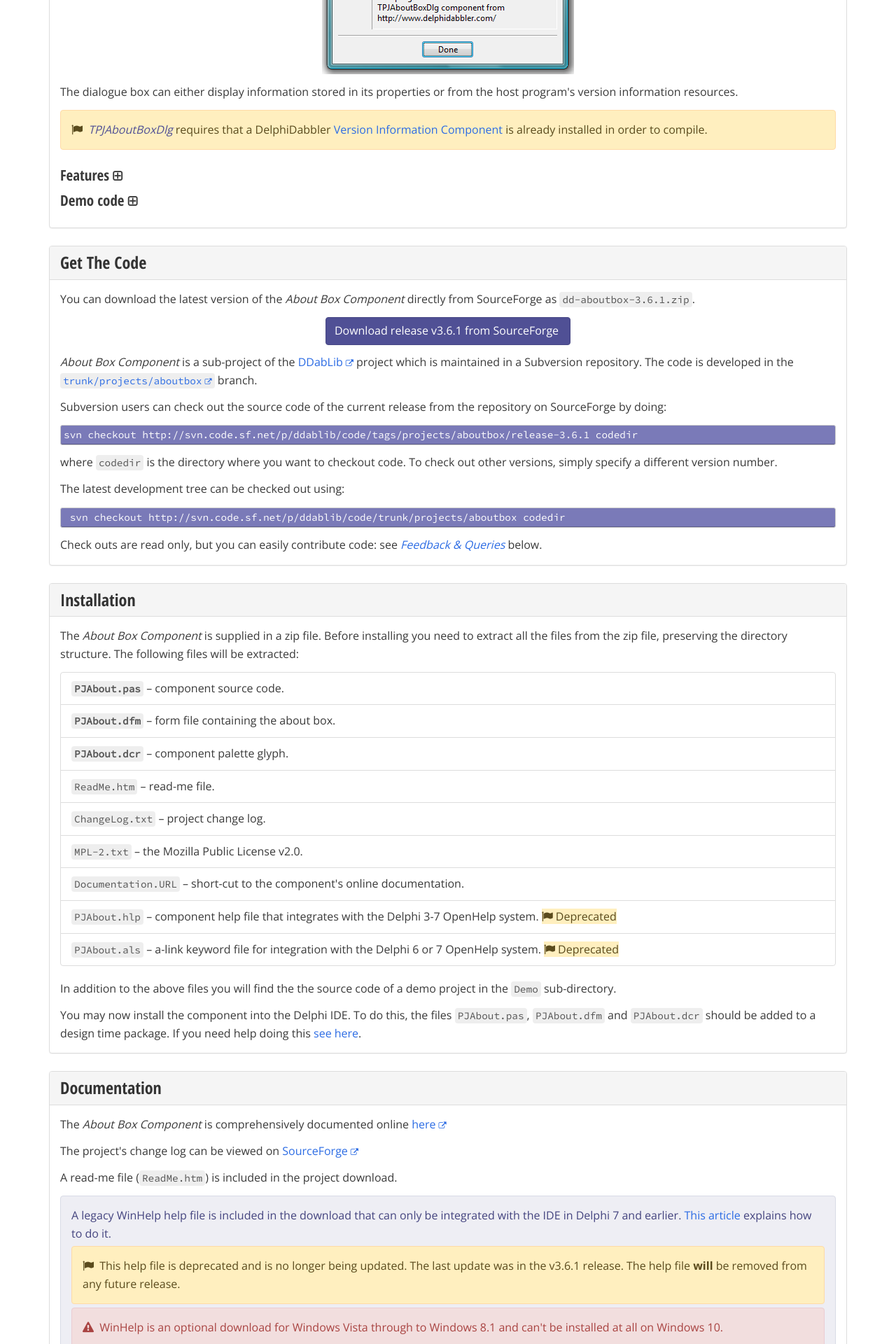
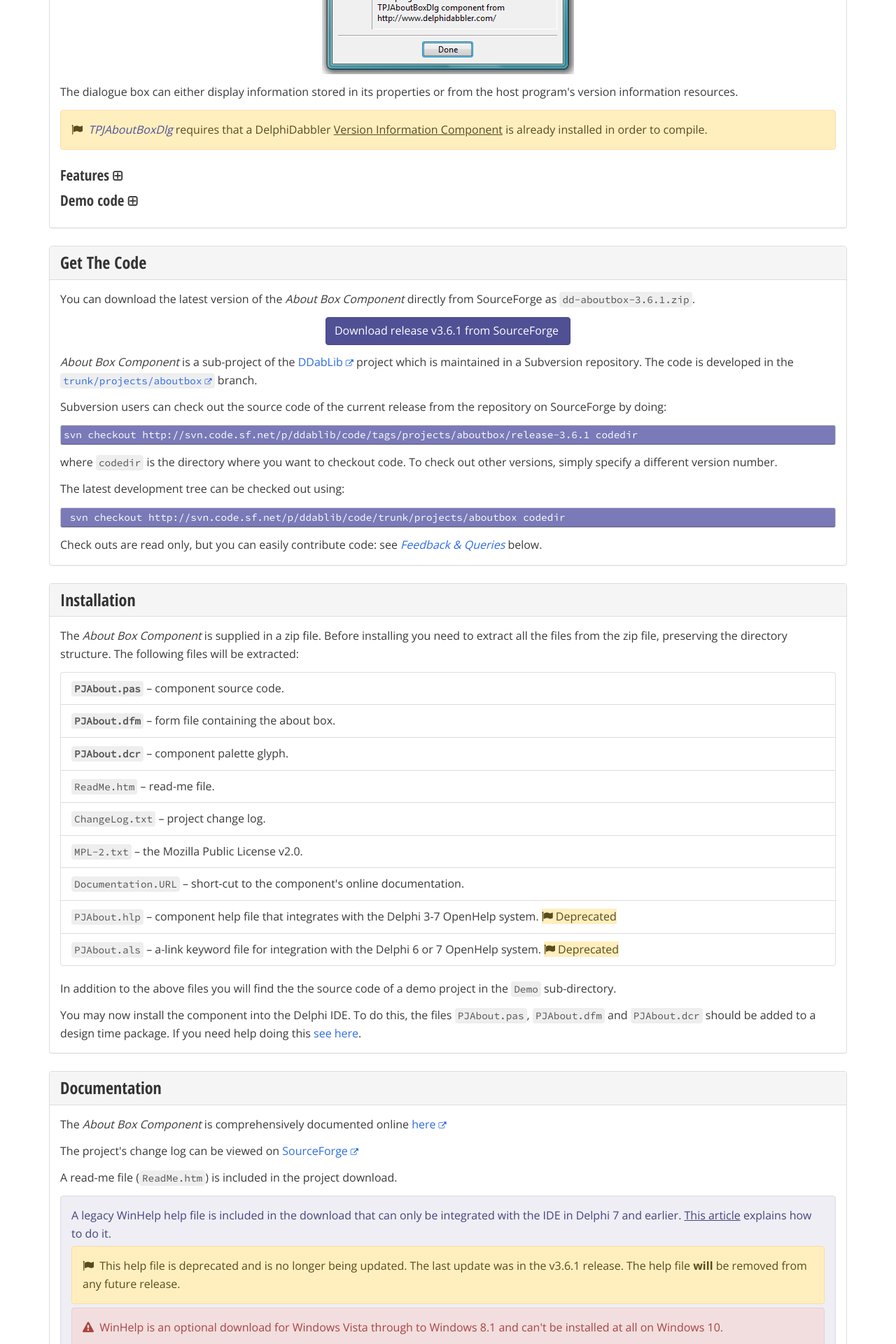
Before and after one commit to delphidabbler/delphidabbler.github.io, a Jekyll site: the page built from _software/aboutbox.html, in a window 1280 px wide. Shown: the part 845-2765 px from the top of the page at 70% size. Built offline with Jekyll 4.4.1, drawn with Linux system fonts in a browser that asks for light colours; nearby versions of some CDN libraries.

Commit message:
Modify styling of links in alert boxes to use relevant alert style
Used a mixin to do this.
Created a new custom mixins file for the mixin.

```diff
--- /dev/null
+++ b/_sass/_dd-custom-mixins.scss
@@ -0,0 +1,8 @@
+@mixin alert-link($text-colour, $bg-colour) {
+	a {
+		color: $text-colour;
+	}
+	a:hover {
+		background-color: darken($bg-colour, 8%);
+	}
+}
--- a/_sass/_dd-custom-styles.scss
+++ b/_sass/_dd-custom-styles.scss
@@ -155,6 +155,26 @@ samp, .samp, .kbd {
 samp, .samp {
 	background-color: $samp-bg;
 	color: $samp-color;
+}
+
+// Style links
+//** Bootstrap overrides
+.alert {
+	a {
+		text-decoration: underline;
+	}
+}
+.alert-success {
+	@include alert-link($alert-success-text, $alert-success-bg);
+}
+.alert-info {
+	@include alert-link($alert-info-text, $alert-info-bg);
+}
+.alert-warning {
+	@include alert-link($alert-warning-text, $alert-warning-bg);
+}
+.alert-danger {
+	@include alert-link($alert-danger-text, $alert-danger-bg);
 }
 
 // Adds an external link glyph to links whose hrefs start with http:// or
--- a/assets/css/style.scss
+++ b/assets/css/style.scss
@@ -5,4 +5,5 @@
 @import "dd-bootstrap-variable-overrides";
 @import "bootstrap-custom";
 @import "dd-custom-variables";
+@import "dd-custom-mixins";
 @import "dd-custom-styles";
```
